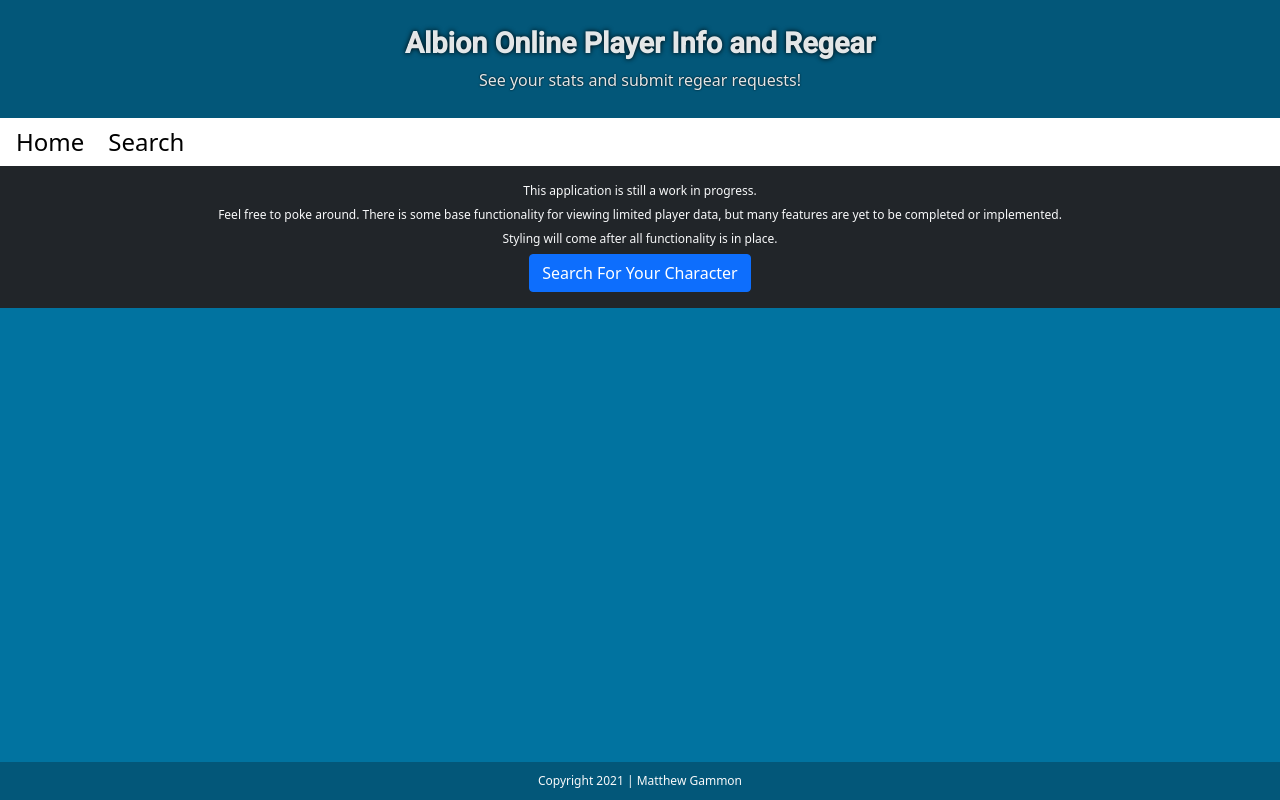
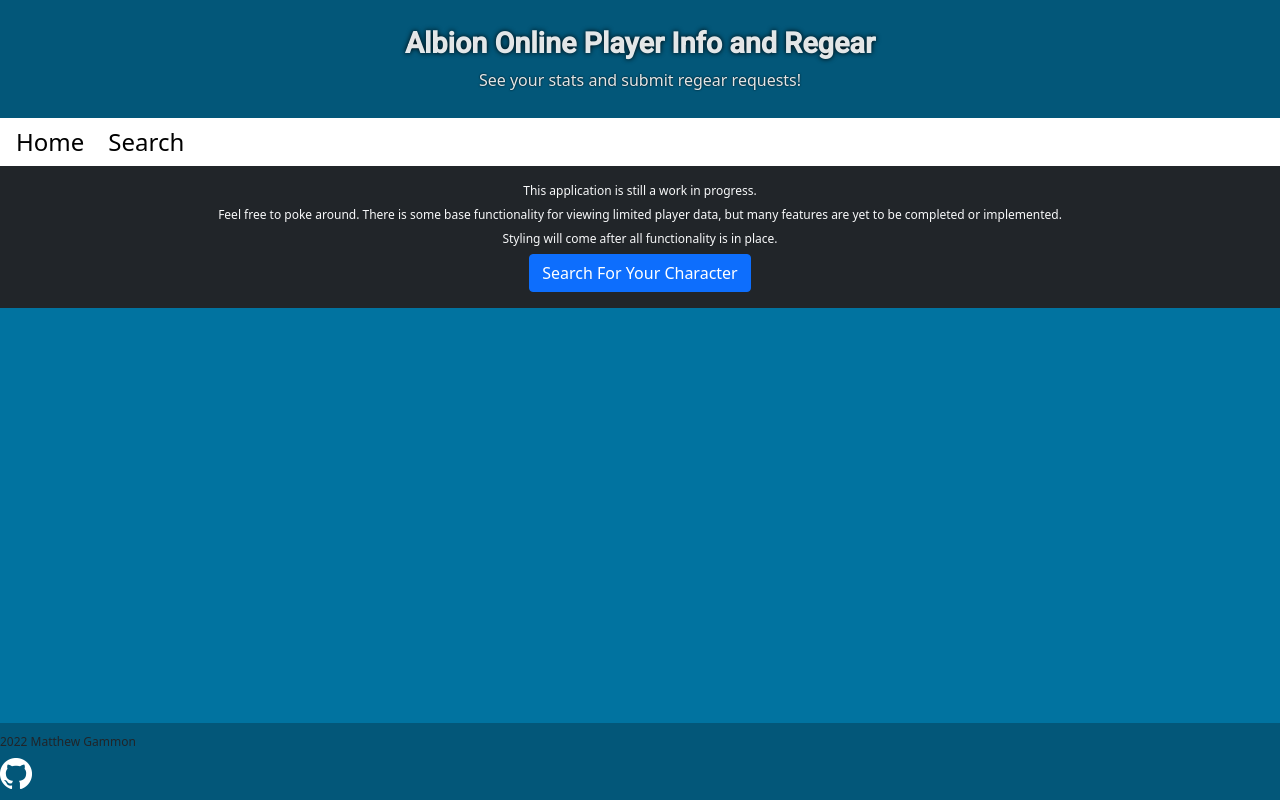
Before and after one commit to MatthewGammon/Albion-Player-Info, a React (Create React App) app: page /home in a window 1280 px wide. Built offline with nearby package versions, Linux system fonts and the light colour scheme; no server answers.

Commit message:
added semantic footer element. removed bootstrap styling. added link to github repo with the github logo

```diff
--- a/src/components/layout/footer/Footer.js
+++ b/src/components/layout/footer/Footer.js
@@ -1,10 +1,27 @@
 import React from 'react';
 import './Footer.css';
+import githubMark from '../../../assets/images/github-mark-light-32.png';
 
 export default function Footer() {
   return (
-    <p className="footer text-light text-center">
-      Copyright 2021 | Matthew Gammon
-    </p>
+    <footer className="footer">
+      <div className="footer-text">
+        <p>2022 Matthew Gammon</p>
+      </div>
+      <div className="footer-image">
+        <a
+          href="https://github.com/MatthewGammon/Albion-Player-Info"
+          target="_blank"
+        >
+          <img
+            src={githubMark}
+            alt="github-mark-light"
+            className="github"
+            height={32}
+            width={32}
+          />
+        </a>
+      </div>
+    </footer>
   );
 }
```
